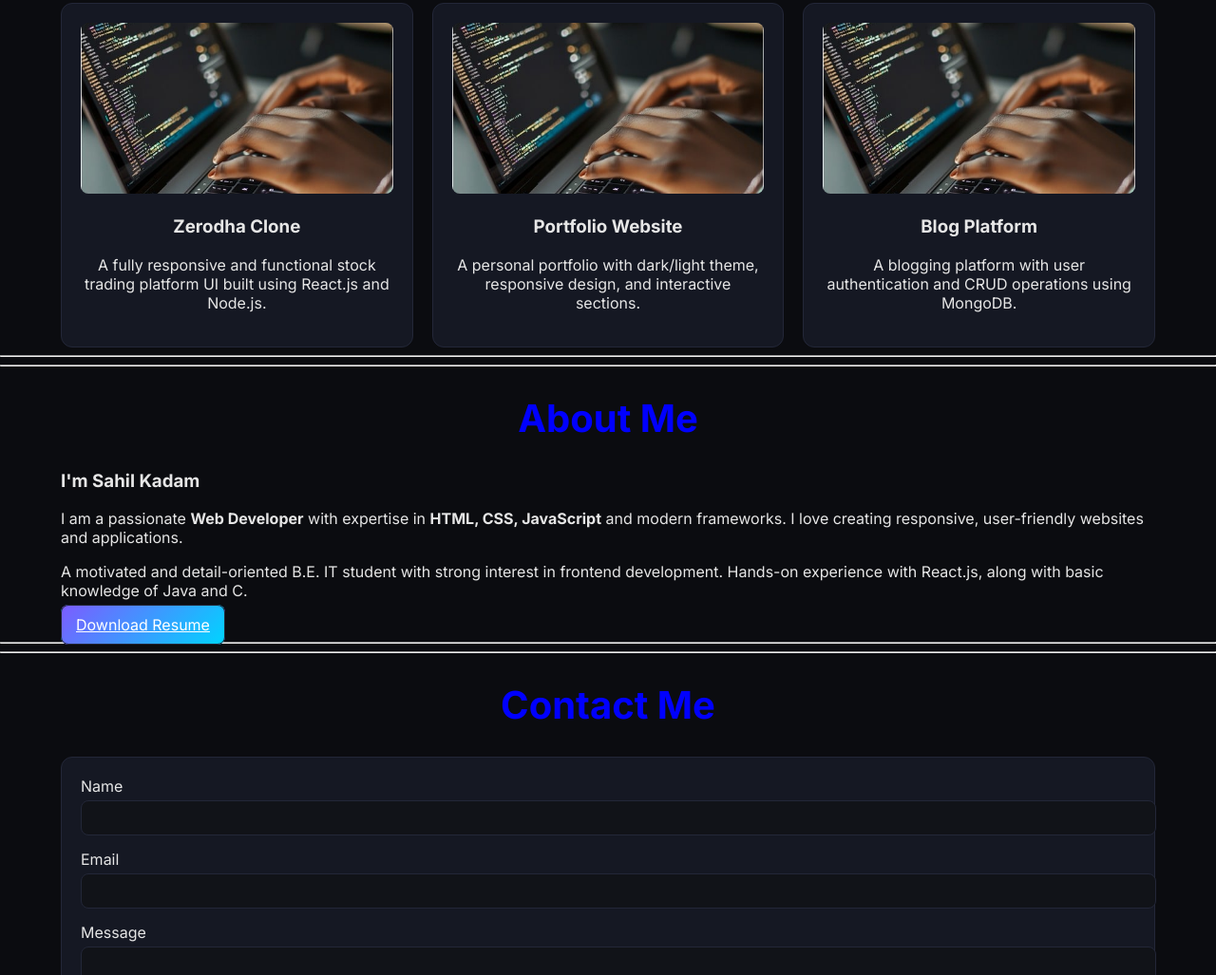
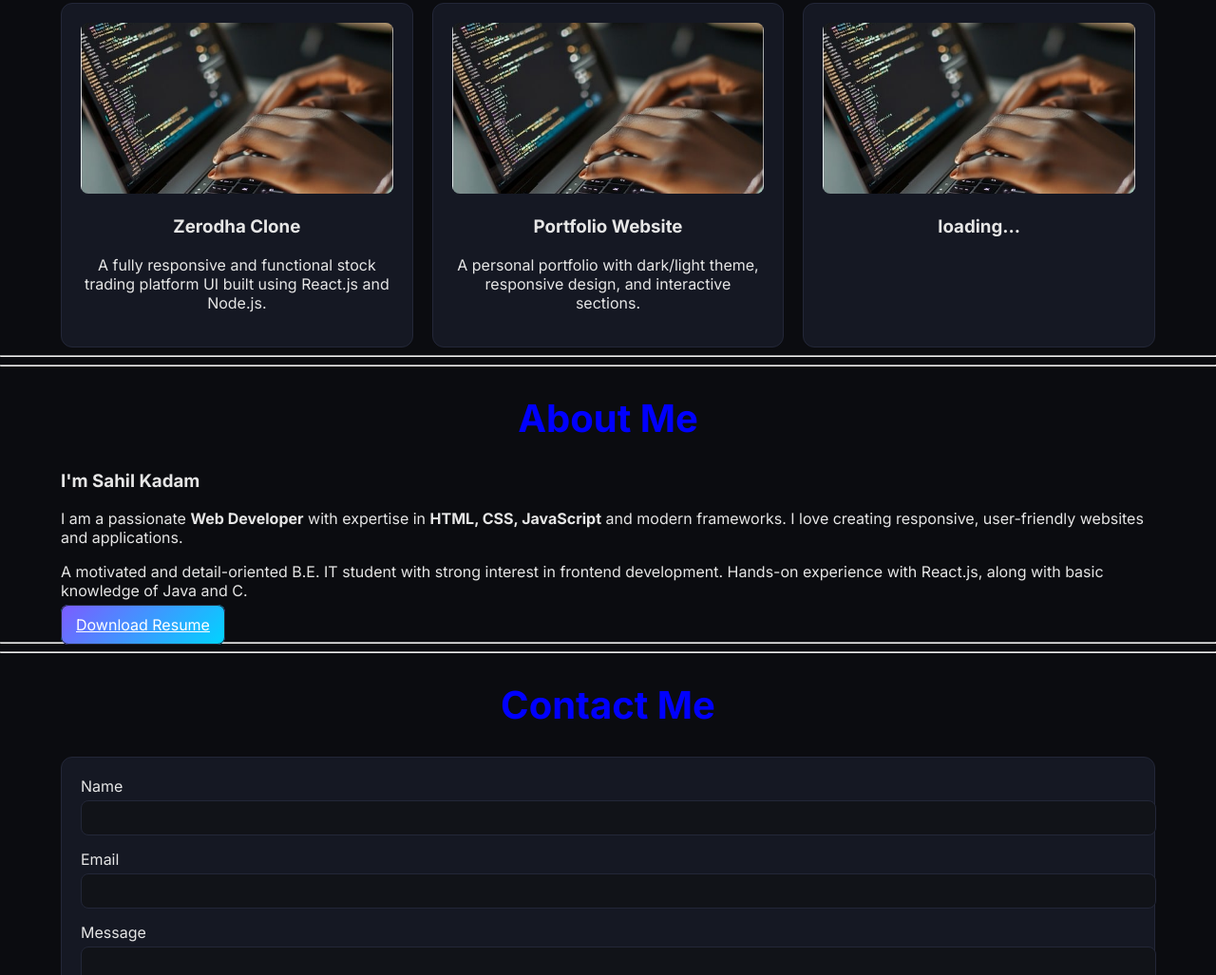
Before and after one commit to Sahilkadam2310/MainProtfolio, a plain HTML site: page index.html in a window 1280 px wide. Shown: the part 1653-2680 px from the top of the page at 95% size. Drawn offline with Linux system fonts and the light colour scheme.

Commit message:
Add files via upload

```diff
--- a/index.html
+++ b/index.html
@@ -101,8 +101,8 @@
         </div>
         <div class="card">
           <img src="laptop.jpg" alt="Project 3" class="project-img">
-          <h3>Blog Platform</h3>
-          <p>A blogging platform with user authentication and CRUD operations using MongoDB.</p>
+          <h3>loading...</h3>
+          <p></p>
         </div>
       </div>
     </section>
```
